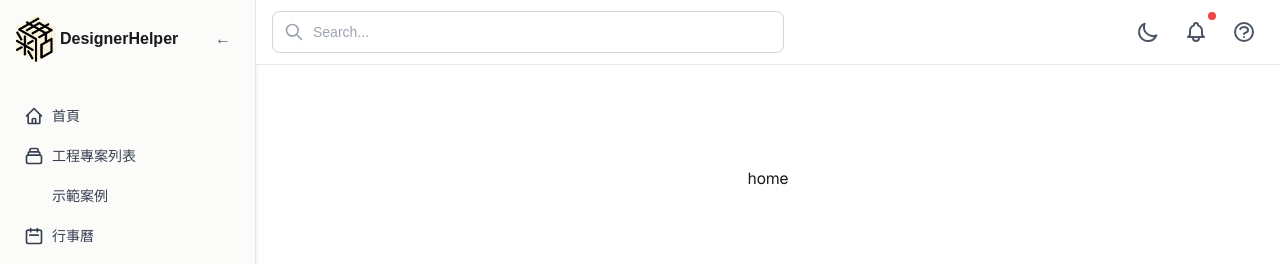
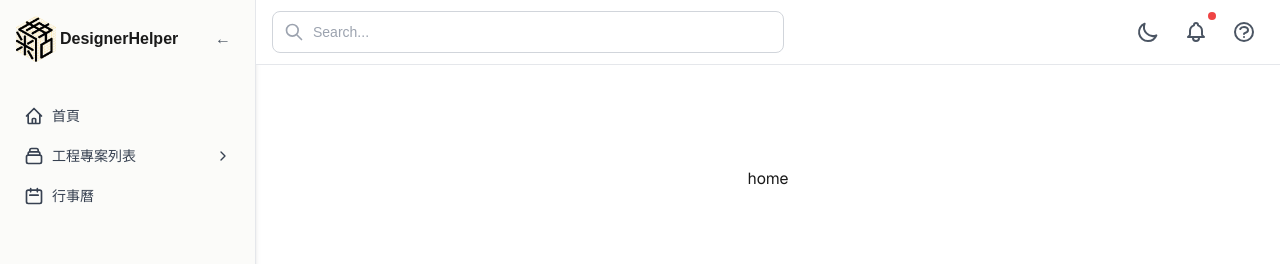
Before and after one commit to eddie8119/interior-helper, a Next.js app: page / in a window 1280 px wide. Shown: the top 264 px of the page. Built offline with nearby package versions, Linux system fonts and the light colour scheme.

Commit message:
feat: setActiveMenu功能

```diff
--- a/src/components/layout/navigation/NavArea.tsx
+++ b/src/components/layout/navigation/NavArea.tsx
@@ -6,16 +6,16 @@ import { menuLists } from '@/config/menu'
 import { usePathname } from 'next/navigation'
 import { useProjects } from '@/hooks/use-projects'
 import { Menu } from '@/types/project'
-
+import { ChevronDown, ChevronRight } from 'lucide-react'
 interface NavAreaProps {
   isCollapsed?: boolean
 }
 
 export function NavArea({ isCollapsed }: NavAreaProps) {
-  const [menus, setMenus] = useState<Menu[]>(menuLists)
-
   const pathname = usePathname()
   const { projects } = useProjects()
+  const [menus, setMenus] = useState<Menu[]>(menuLists)
+  const [activeMenu, setActiveMenu] = useState<string | null>(null)
 
   useEffect(() => {
     if (!projects?.length) return
@@ -44,7 +44,9 @@ export function NavArea({ isCollapsed }: NavAreaProps) {
       {menus.map((menu) => {
         const Icon = menu.icon
         const isActive = pathname === `/${menu.link}`
-        const hasSubMenu = menu.subMenu && menu.subMenu.length > 0
+        const hasSubMenu =
+          Array.isArray(menu.subMenu) && menu.subMenu.length > 0
+        const isMenuActive = activeMenu === menu.id
 
         return (
           <div key={menu.id} className="space-y-1">
@@ -55,21 +57,31 @@ export function NavArea({ isCollapsed }: NavAreaProps) {
                   ? 'bg-card font-medium text-foreground'
                   : 'hover:bg-card/50 text-gray-button'
               }`}
+              onClick={() => setActiveMenu(menu.id)}
             >
               <Icon className="mr-2 h-5 w-5" />
               <span className={isCollapsed ? 'hidden' : 'block'}>
                 {menu.title}
               </span>
+              {hasSubMenu && !isCollapsed && (
+                <span className="ml-auto transform transition-transform duration-200">
+                  {isMenuActive ? (
+                    <ChevronDown className="text-gray-button h-4 w-4" />
+                  ) : (
+                    <ChevronRight className="text-gray-button h-4 w-4" />
+                  )}
+                </span>
+              )}
             </Link>
 
             {/* 子菜單 */}
-            {hasSubMenu && !isCollapsed && (
+            {hasSubMenu && !isCollapsed && isMenuActive && (
               <div className="ml-7 space-y-1">
                 {menu.subMenu?.map((subItem) => (
                   <Link
                     key={subItem.id}
                     href={`/projects/${subItem.id}`}
-                    className={`hover:bg-card/50 block rounded-lg px-3 py-2 text-sm text-gray-button transition-colors ${
+                    className={`hover:bg-card/50 text-gray-button block rounded-lg px-3 py-2 text-sm transition-colors ${
                       pathname === `/projects/${subItem.id}`
                         ? 'bg-card font-medium text-foreground'
                         : ''
```
